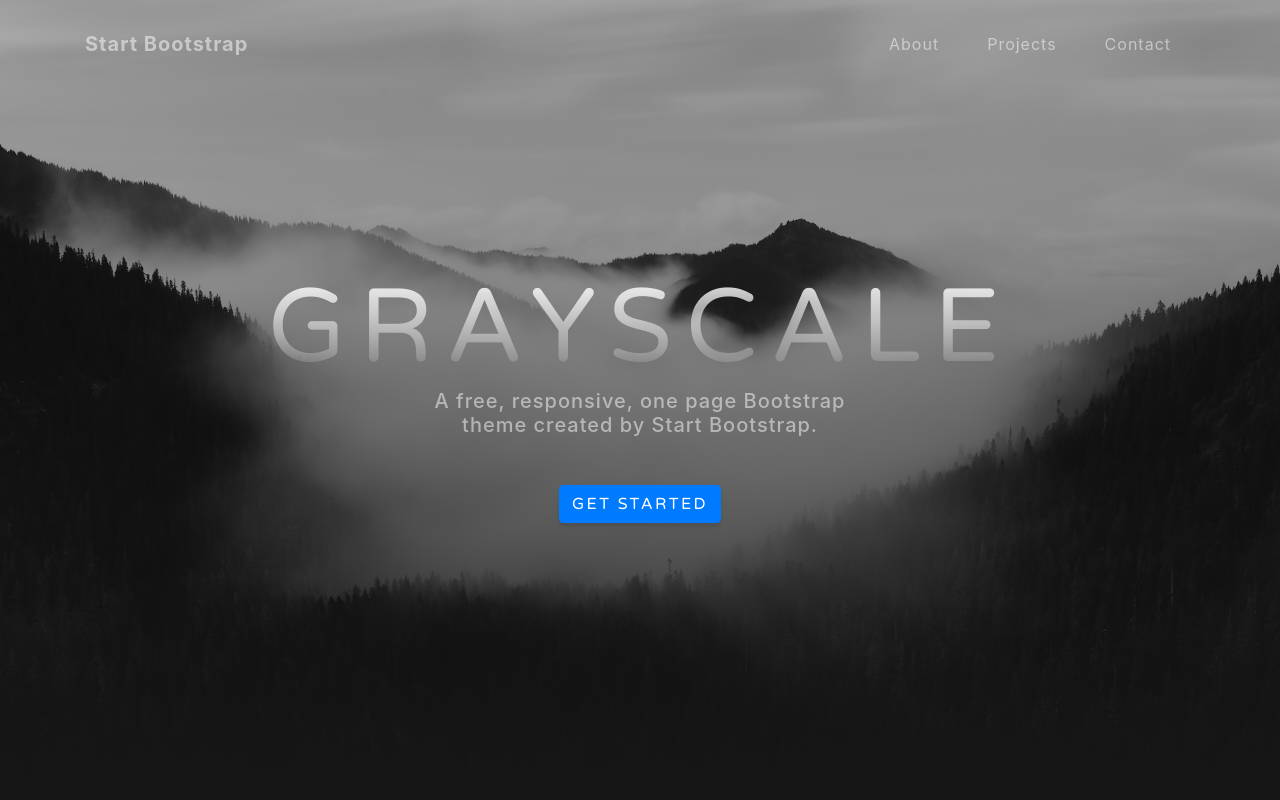
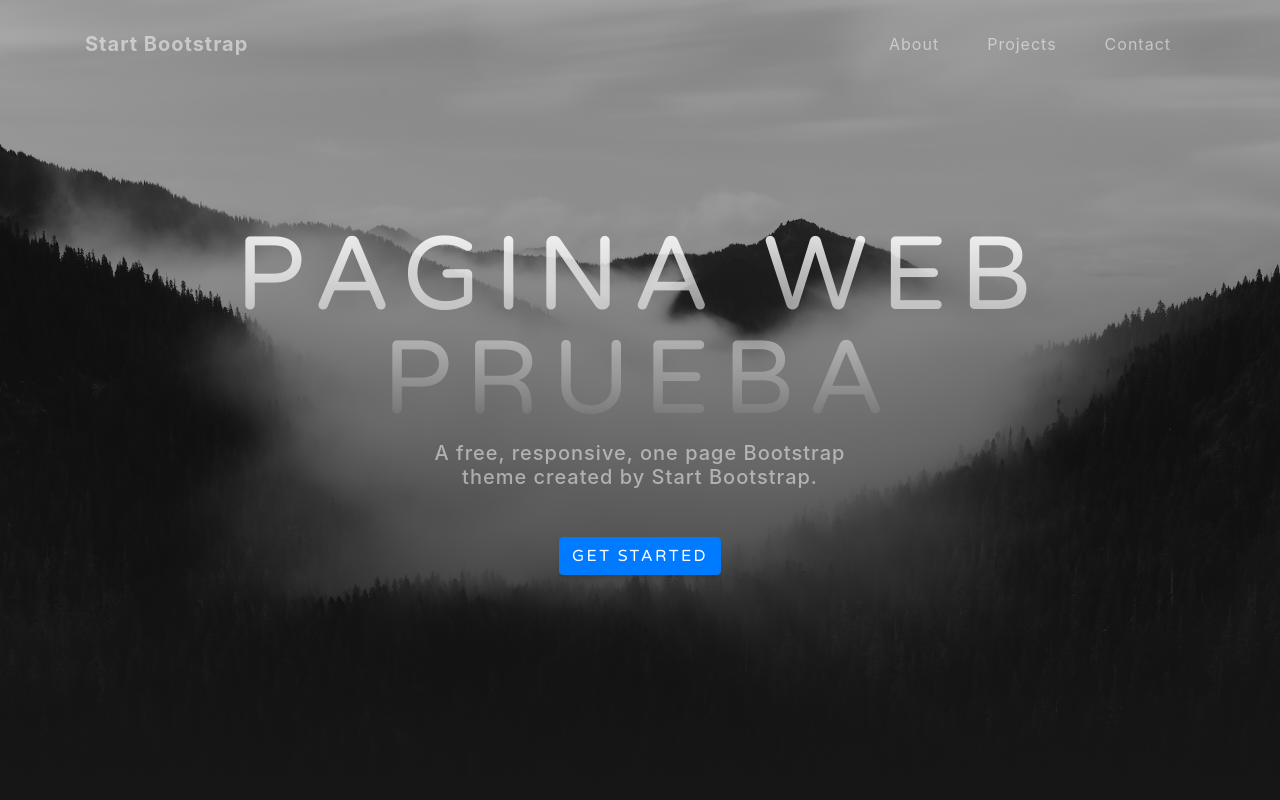
Before and after one commit to jgmavalos13/Prueba2, a website with bundled scripts: page index.html in a window 1280 px wide. Shown: the top 800 px of the page. Built offline with nearby package versions, Linux system fonts and the light colour scheme.

Commit message:
cambio titulo
de Grayscale a el actual

```diff
--- a/index.html
+++ b/index.html
@@ -53,7 +53,7 @@
   <header class="masthead">
     <div class="container d-flex h-100 align-items-center">
       <div class="mx-auto text-center">
-        <h1 class="mx-auto my-0 text-uppercase">Grayscale</h1>
+        <h1 class="mx-auto my-0 text-uppercase">Pagina web prueba</h1>
         <h2 class="text-white-50 mx-auto mt-2 mb-5">A free, responsive, one page Bootstrap theme created by Start Bootstrap.</h2>
         <a href="#about" class="btn btn-primary js-scroll-trigger">Get Started</a>
       </div>
```
